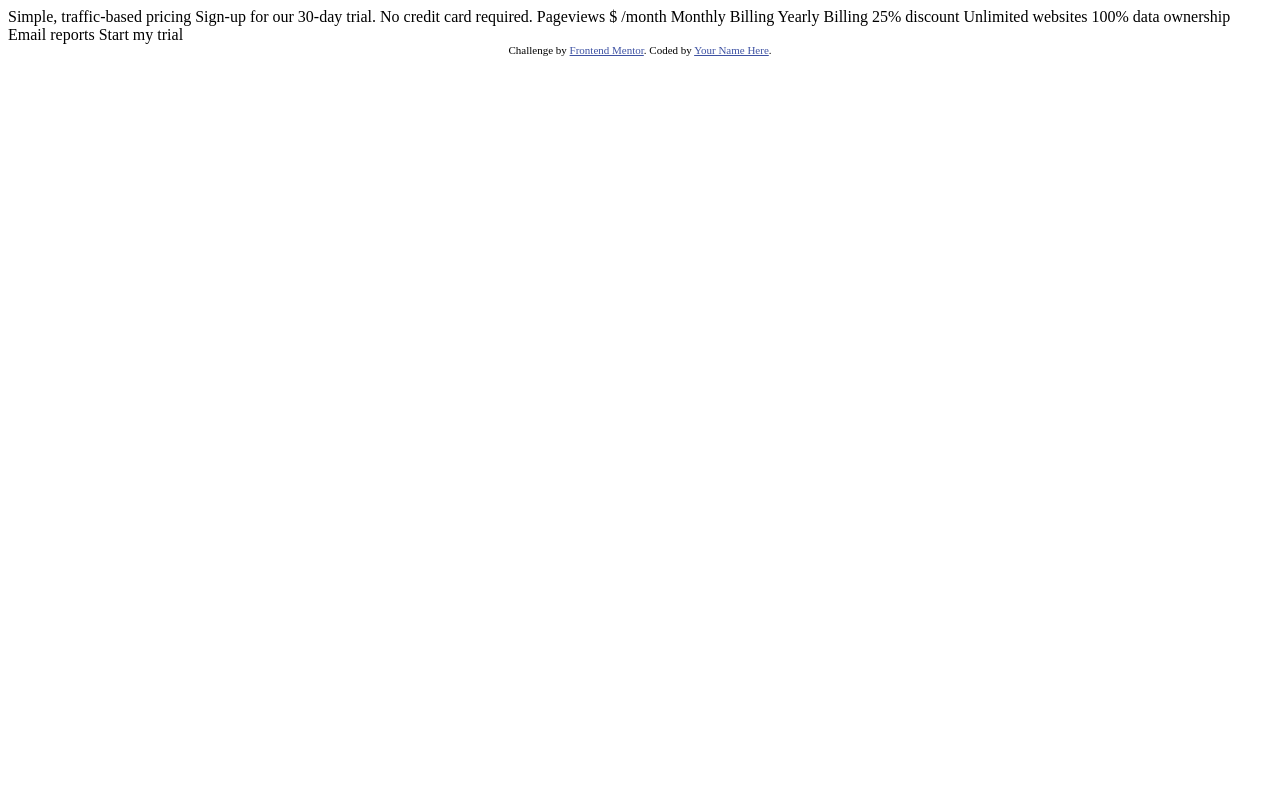
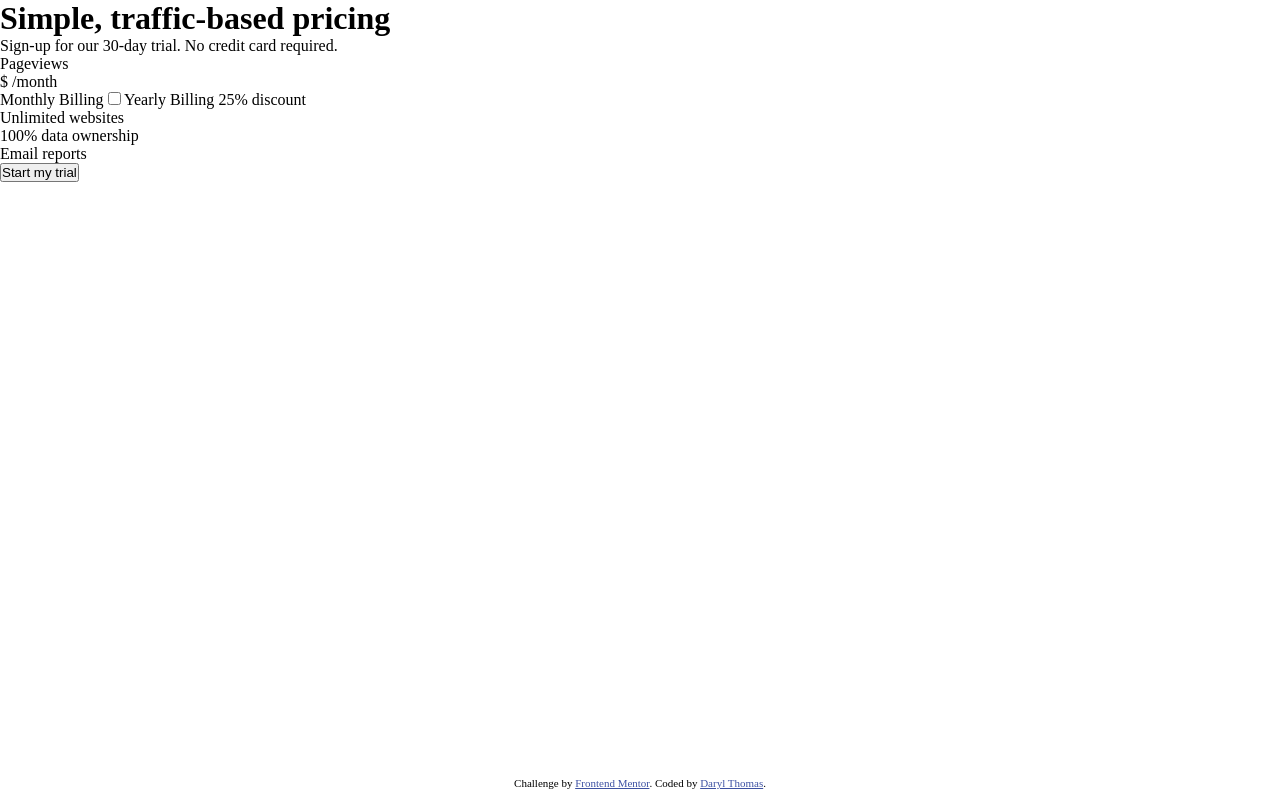
Before and after one commit to ThomasTW935/FrontEndMentor--interactive-pricing-component, a plain HTML site: page index.html in a window 1280 px wide. Drawn offline with Linux system fonts and the light colour scheme.

Commit message:
HTML Skeleton

```diff
--- a/index.html
+++ b/index.html
@@ -1,39 +1,44 @@
 <!DOCTYPE html>
 <html lang="en">
+
 <head>
   <meta charset="UTF-8">
-  <meta name="viewport" content="width=device-width, initial-scale=1.0"> <!-- displays site properly based on user's device -->
+  <meta name="viewport" content="width=device-width, initial-scale=1.0">
+  <!-- displays site properly based on user's device -->
 
   <link rel="icon" type="image/png" sizes="32x32" href="./images/favicon-32x32.png">
-
+  <link rel='stylesheet' href='./styles/styles.css'>
+  <script defer src='./script.js'></script>
   <title>Frontend Mentor | Interactive pricing component</title>
 
-  <!-- Feel free to remove these styles or customise in your own stylesheet 👍 -->
-  <style>
-    .attribution { font-size: 11px; text-align: center; }
-    .attribution a { color: hsl(228, 45%, 44%); }
-  </style>
 </head>
+
 <body>
 
-  Simple, traffic-based pricing
-  Sign-up for our 30-day trial. No credit card required.
+  <header>
+    <h1>Simple, traffic-based pricing</h1>
+    <p>Sign-up for our 30-day trial. No credit card required.</p>
+  </header>
 
-  Pageviews
-  $ /month
-
-  Monthly Billing
-  Yearly Billing 25% discount
-
-  Unlimited websites
-  100% data ownership
-  Email reports
-
-  Start my trial
-
+  <main>
+    <div>Pageviews</div>
+    <div><span>$</span> /month</div>
+    <div>
+      Monthly Billing
+      <input type="checkbox">
+      Yearly Billing <span>25% discount</span>
+    </div>
+    <ul>
+      <li>Unlimited websites</li>
+      <li>100% data ownership</li>
+      <li>Email reports</li>
+    </ul>
+    <button type="button">Start my trial</button>
+  </main>
   <div class="attribution">
     Challenge by <a href="https://www.frontendmentor.io?ref=challenge" target="_blank">Frontend Mentor</a>.
-    Coded by <a href="#">Your Name Here</a>.
+    Coded by <a href="#">Daryl Thomas</a>.
   </div>
 </body>
+
 </html>
--- /dev/null
+++ b/styles/styles.scss
@@ -0,0 +1,25 @@
+html {
+  box-sizing: border-box;
+  min-height: 100vh;
+}
+*,
+*::before,
+*::after {
+  box-sizing: inherit;
+  padding: 0;
+  margin: 0;
+}
+.attribution {
+  position: absolute;
+  bottom: 1em;
+  left: 0;
+  right: 0;
+  font-size: 11px;
+  text-align: center;
+  a {
+    color: hsl(228, 45%, 44%);
+  }
+}
+
+@import "./_mobile";
+@import "./_desktop";
```
Also changed, not shown: script.js (added), styles/__desktop.scss (added), styles/__mobile.scss (added), styles/styles.css (added), 1 other file.
